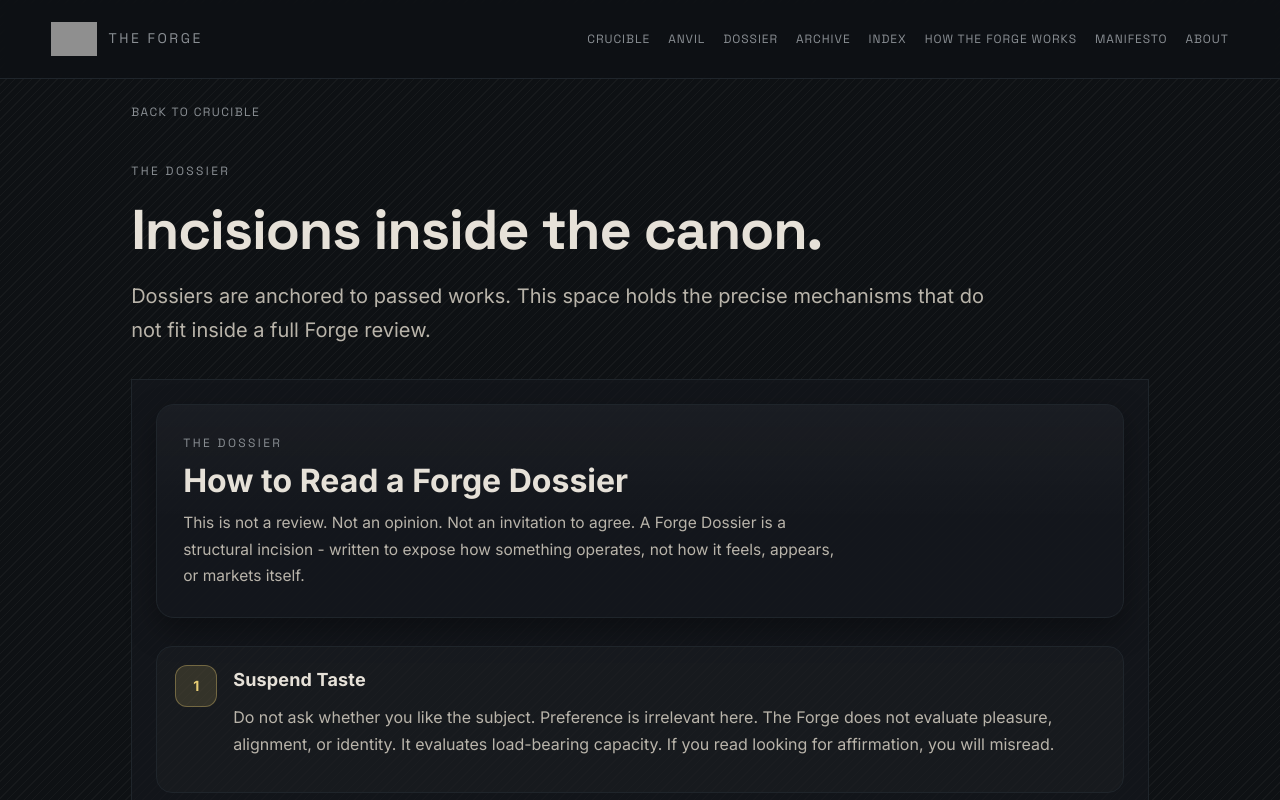
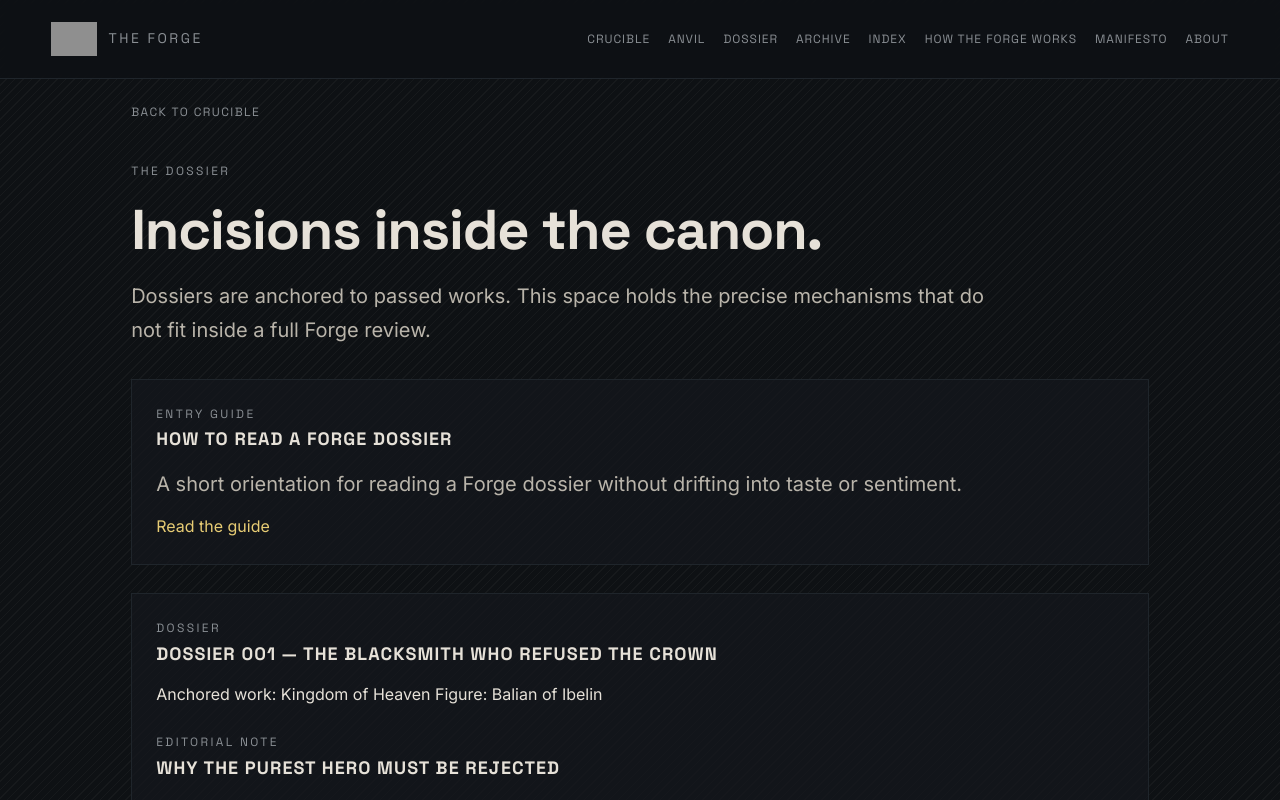
Before and after one commit to sergioB79/theForge, a Next.js app in the folder site/forge/: page /dossier in a window 1280 px wide. Shown: the top 800 px of the page. Built offline with nearby package versions, Linux system fonts and the light colour scheme; grey boxes are pictures that could not be loaded.

Commit message:
Show dossier guide as featured link

```diff
--- a/site/forge/src/app/dossier/page.tsx
+++ b/site/forge/src/app/dossier/page.tsx
@@ -11,14 +11,8 @@ type DossierEntry = {
   fileName: string;
 };
 
-type DossierDoc = {
-  label: string;
-  title: string;
-  html: string;
-  fileName: string;
-};
-
 const FEATURED_DOSSIER = "how-to-read-a-forge-dossier.html";
+const FEATURED_TITLE = "How to Read a Forge Dossier";
 
 function slugify(text: string): string {
   return text
@@ -94,7 +88,7 @@ function getDossiers(): DossierEntry[] {
   });
 }
 
-function getFeaturedDossier(): DossierDoc | null {
+function getFeaturedDossierSlug(): string | null {
   const dossierDir = resolveDossierDir();
   if (!dossierDir || !fs.existsSync(dossierDir)) {
     return null;
@@ -103,15 +97,13 @@ function getFeaturedDossier(): DossierDoc | null {
   if (!fs.existsSync(featuredPath)) {
     return null;
   }
-  const html = fs.readFileSync(featuredPath, "utf-8");
-  const label = extractClass(html, "dossier-label") || "DOSSIER";
-  const title = extractTag(html, "h1") || extractTag(html, "h2") || "Dossier";
-  return { label, title, html, fileName: FEATURED_DOSSIER };
+  const base = FEATURED_DOSSIER.replace(/\.md\.html$/i, "").replace(/\.html$/i, "");
+  return slugify(base);
 }
 
 export default function DossierPage() {
   const dossiers = getDossiers();
-  const featured = getFeaturedDossier();
+  const featuredSlug = getFeaturedDossierSlug();
 
   return (
     <main className="forge-shell">
@@ -122,13 +114,20 @@ export default function DossierPage() {
         mechanisms that do not fit inside a full Forge review.
       </p>
 
-      {featured && (
+      {featuredSlug && (
         <section className="forge-card" style={{ marginTop: 32 }}>
-          <div className="forge-prose" dangerouslySetInnerHTML={{ __html: featured.html }} />
+          <p className="forge-eyebrow">ENTRY GUIDE</p>
+          <h2 className="forge-section-title">{FEATURED_TITLE}</h2>
+          <p className="forge-lead" style={{ marginTop: 8 }}>
+            A short orientation for reading a Forge dossier without drifting into taste or sentiment.
+          </p>
+          <a className="forge-link" href={`/dossier/${featuredSlug}`} style={{ marginTop: 12, display: "inline-block" }}>
+            Read the guide
+          </a>
         </section>
       )}
 
-      <section className="forge-card" style={{ marginTop: featured ? 28 : 32 }}>
+      <section className="forge-card" style={{ marginTop: featuredSlug ? 28 : 32 }}>
         {dossiers.length === 0 ? (
           <p>No dossiers yet. Create dossiers after importing content.</p>
         ) : (
```
